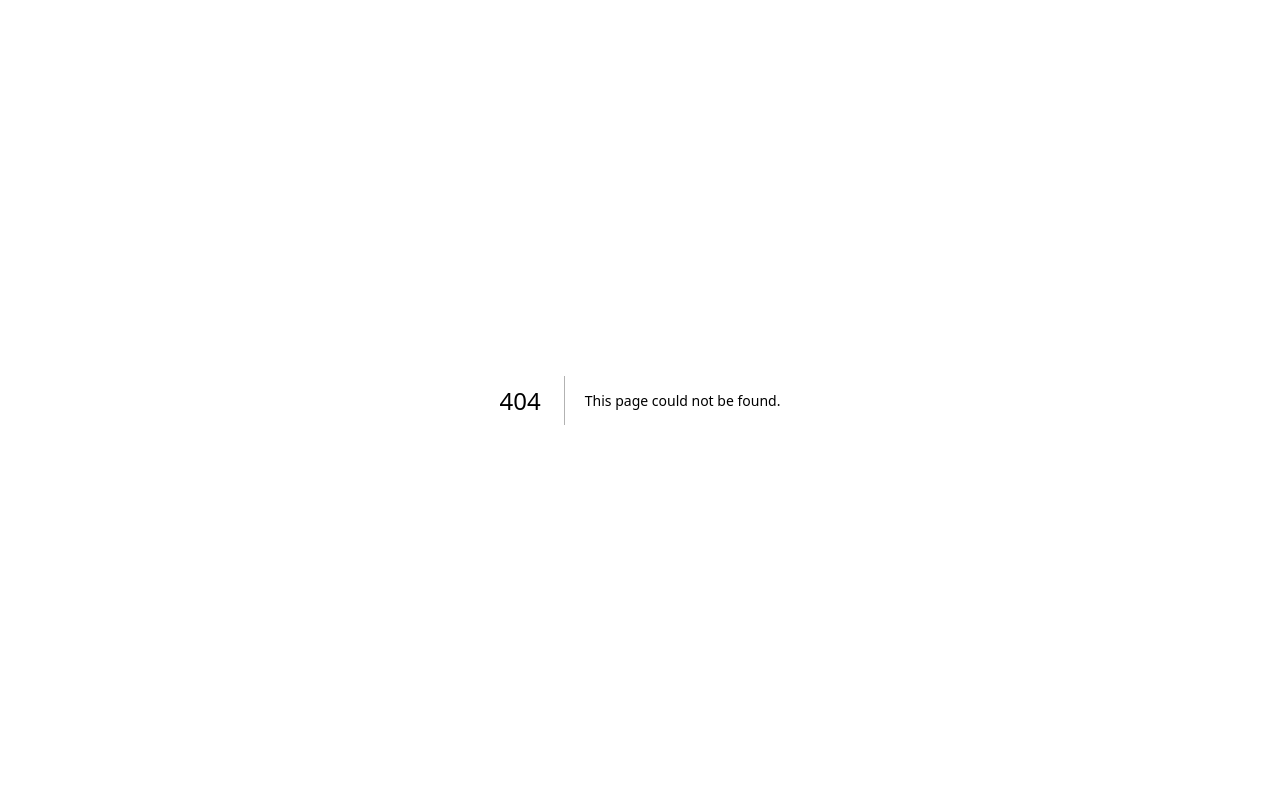
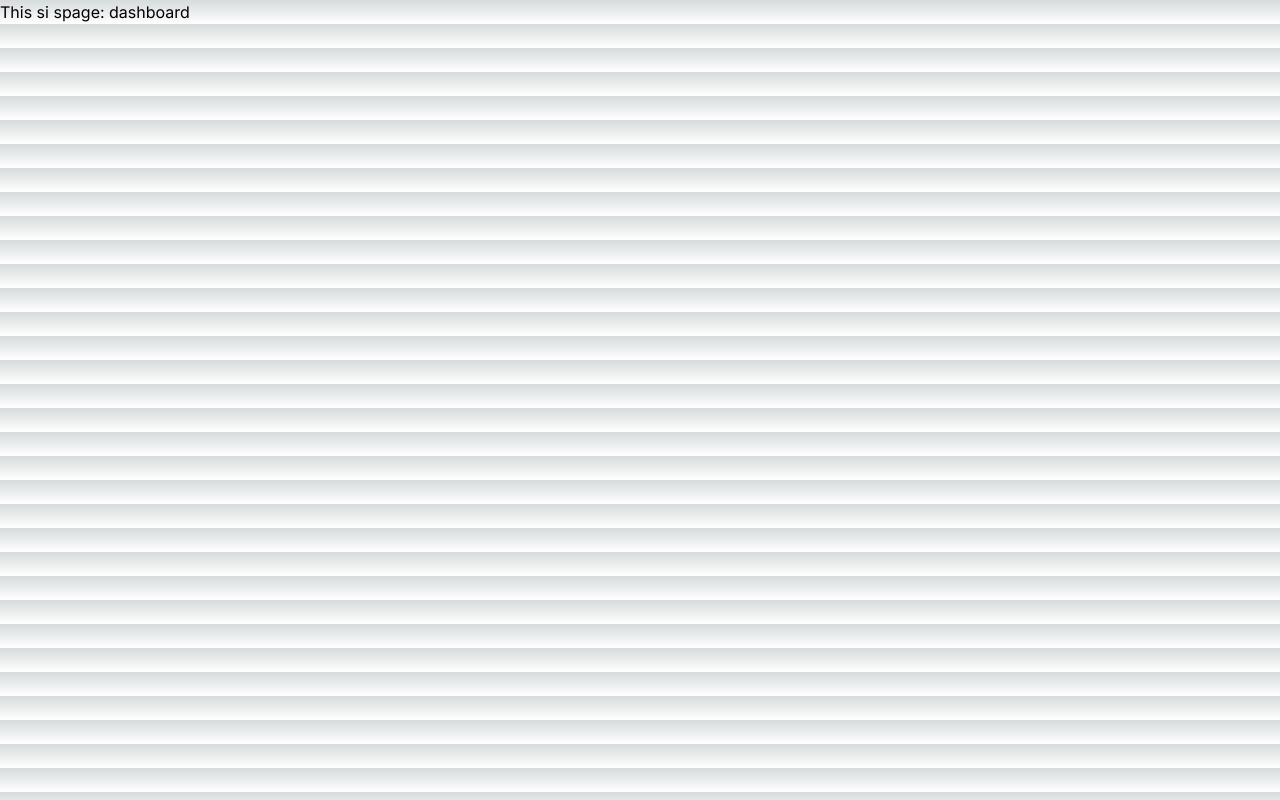
Before and after one commit to SofiuzzamanSofi/Ubi, a Next.js app: page /dashboard in a window 1280 px wide. Before the commit this address had no page. Built offline with nearby package versions, Linux system fonts and the light colour scheme.

Commit message:
ERor goolge login redirect url from goolge cloud

```diff
--- /dev/null
+++ b/src/app/(dashboard)/dashboard/page.tsx
@@ -0,0 +1,13 @@
+import { FC } from 'react'
+
+interface pageProps {
+
+}
+
+const Page: FC<pageProps> = ({ }) => {
+    return <div>
+        <h1>This si spage: dashboard</h1>
+    </div>
+}
+
+export default Page
--- a/src/workZone/components/libZone/authFn.ts
+++ b/src/workZone/components/libZone/authFn.ts
@@ -29,8 +29,8 @@ export const authOptions: NextAuthOptions = {
       strategy: "jwt",
    },
    pages: {
-      signIn: "/auth/signin",
-      signOut: "/auth/signout",
+      signIn: "/login",
+      // signOut: "/auth/signout",
    },
    providers: [
       GoogleProvider({
```
